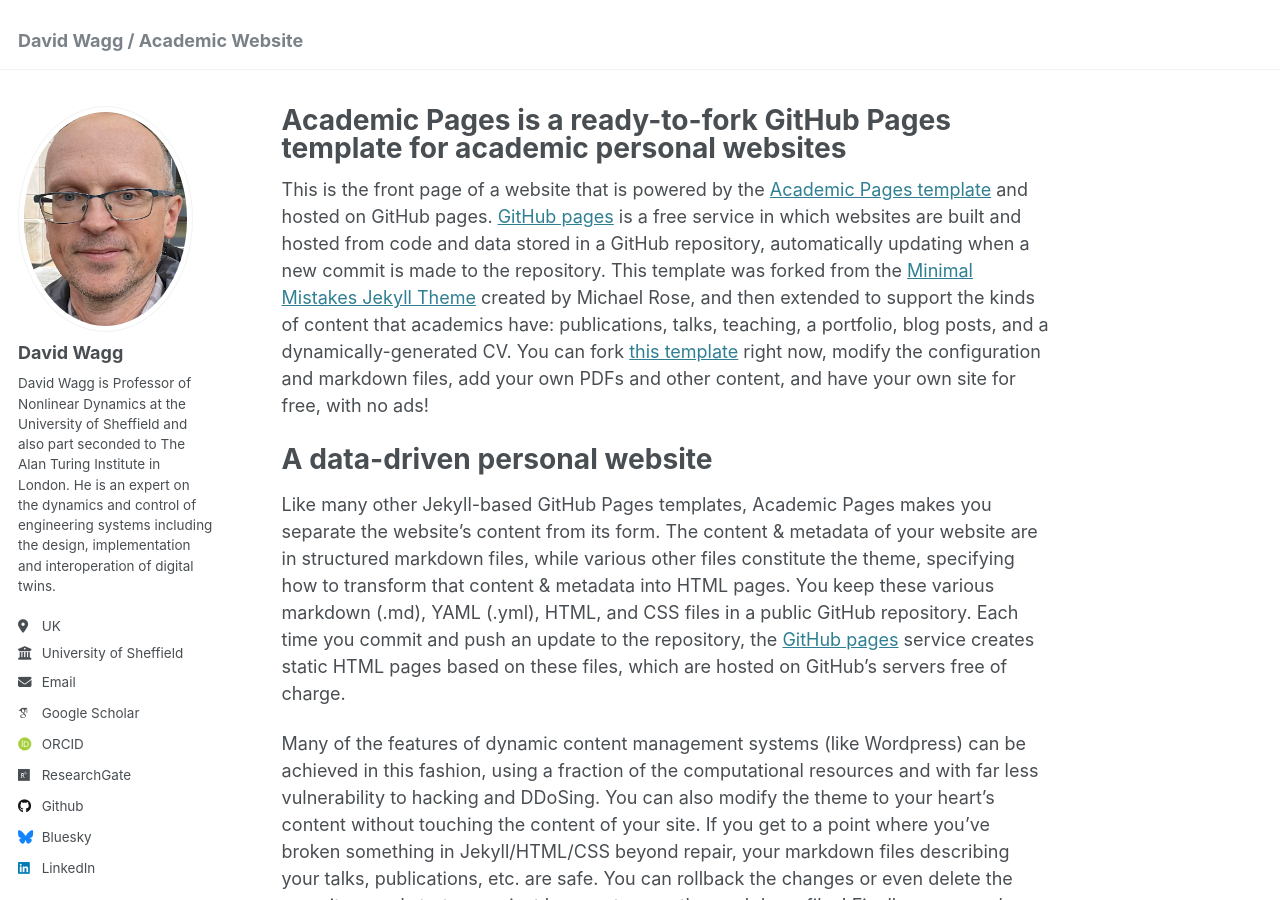
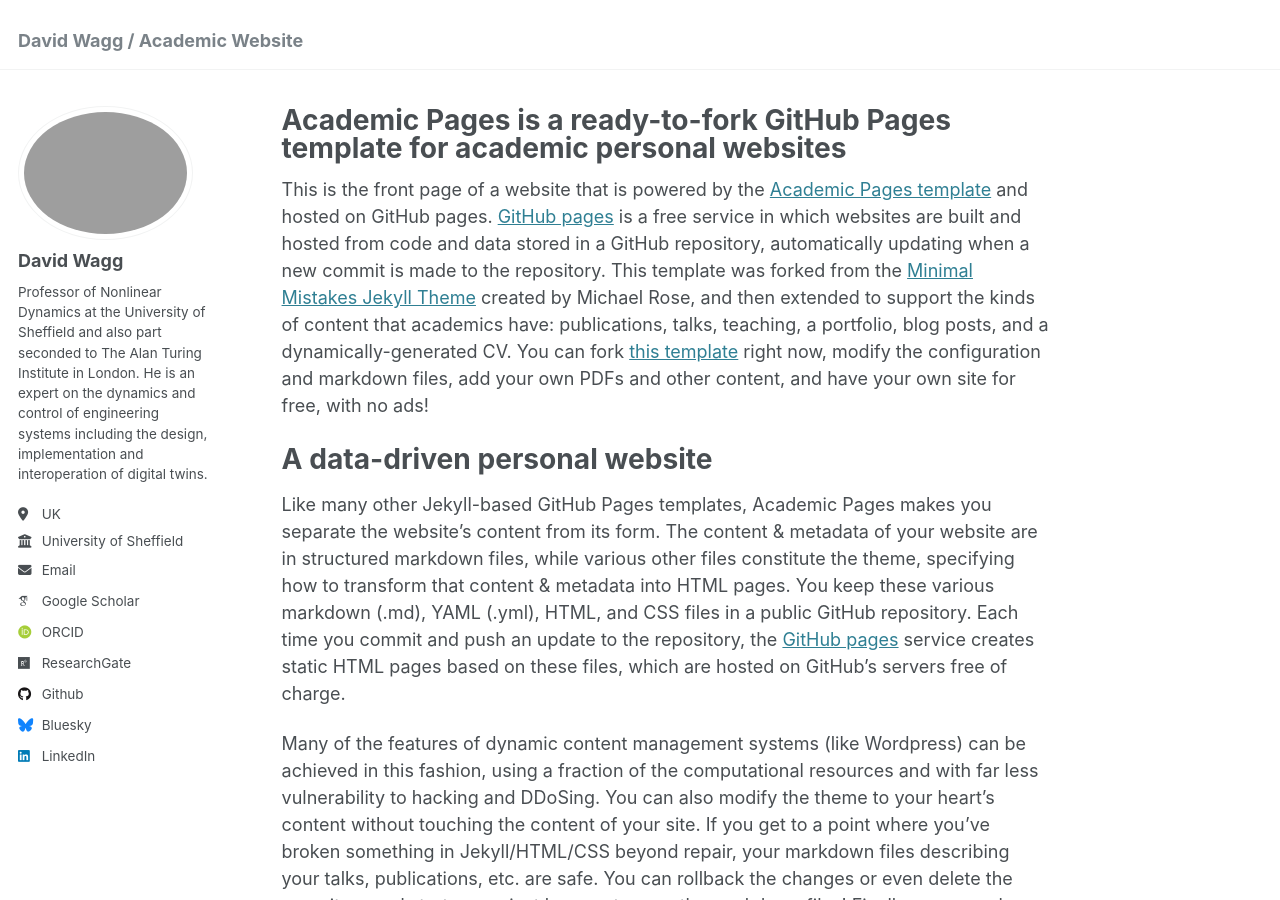
Before and after one commit to davidjwagg/davidjwagg, a Jekyll site: the page built from _pages/about.md, in a window 1280 px wide and 900 px high. Built offline with Jekyll 4.4.1, drawn with Linux system fonts in a browser that asks for light colours; some web fonts are replaced.

Commit message:
Update _config.yml
New picture

```diff
--- a/_config.yml
+++ b/_config.yml
@@ -21,10 +21,10 @@ repository               : "davidjwagg/davidjwagg.github.io"
 #               Additional customization can be done by editing /_includes/author-profile.html
 author:
   # Biographic information
-  avatar           : "Wagg_WK2.jpg"
+  avatar           : "wagg_pic3.jpg"
   name             : "David Wagg"
   # pronouns         : # example: "she/her"
-  bio              : "David Wagg is Professor of Nonlinear Dynamics at the University of Sheffield and also part seconded to The Alan Turing Institute in London. He is an expert on the dynamics and control of engineering  systems including the design, implementation and interoperation of digital twins. "
+  bio              : "Professor of Nonlinear Dynamics at the University of Sheffield and also part seconded to The Alan Turing Institute in London. He is an expert on the dynamics and control of engineering  systems including the design, implementation and interoperation of digital twins. "
   location         : "UK"
   employer         : "University of Sheffield"
   # uri              : # URL
```
